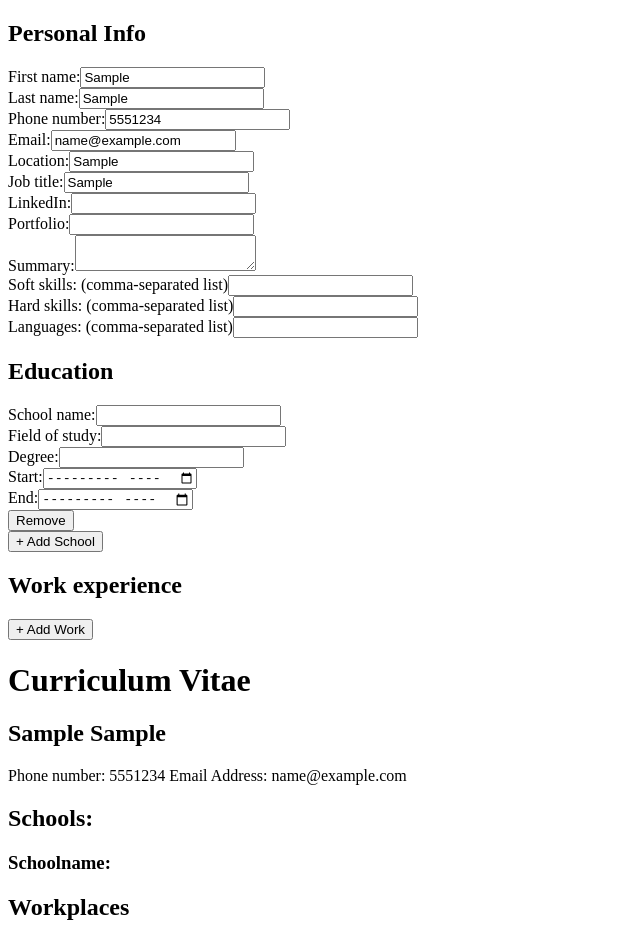
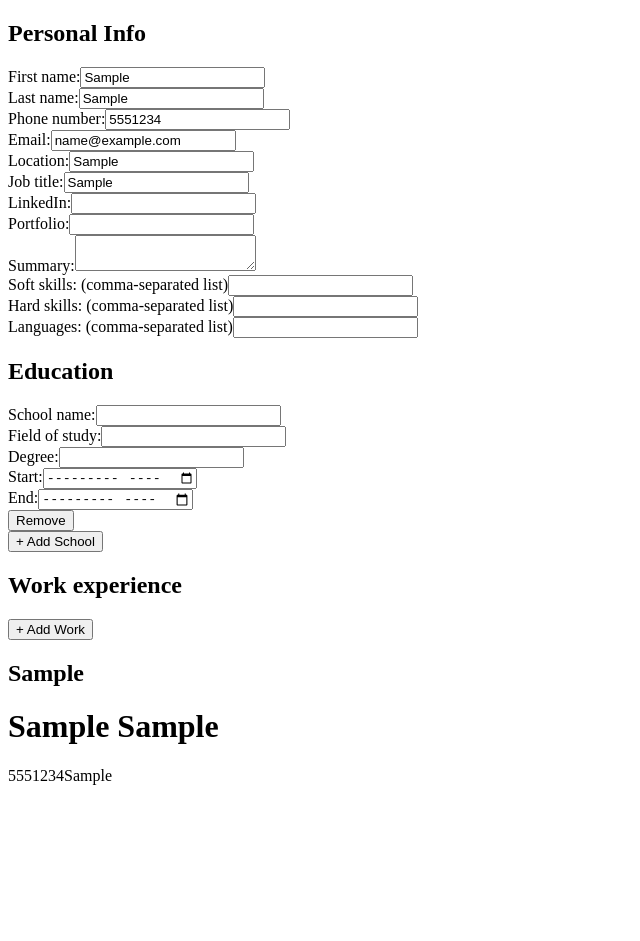
Before and after one commit to ktotopawel/cv-creator, a React (Vite) app: page / in a window 1280 px wide. Both pictures are taken after typing "Sample", "Sample", "5551234", "name@example.com", "Sample", "Sample" into the empty fields and a click on the button "+ Add School". Shown: the whole page, without its empty margins (0-640 px from the left). After the commit the page ends 800 px from the top, so only its background shows below. Built offline with nearby package versions, Linux system fonts and the light colour scheme.

Commit message:
summary heading

```diff
--- a/src/components/App.tsx
+++ b/src/components/App.tsx
@@ -1,7 +1,7 @@
 import { useState } from "react";
-import Form from "./Form";
+import Form from "./form/Form";
 import "../styles/App.css";
-import Preview from "./Preview";
+import Preview from "./preview/Preview";
 import type { PersonalType, SchoolType, WorkType } from "./types";
 
 export default function App() {
--- a/src/components/Preview.tsx
+++ /dev/null
@@ -1,60 +0,0 @@
-import { Fragment } from "react/jsx-runtime";
-import type { PersonalType, SchoolType, WorkType } from "./types";
-
-type FormProps = {
-  personalData: PersonalType;
-  schools: SchoolType[];
-  workplaces: WorkType[];
-};
-
-export default function Preview({
-  personalData: personalData,
-  schools,
-  workplaces,
-}: FormProps) {
-  return (
-    <>
-      <div>
-        <h1>Curriculum Vitae</h1>
-        <h2>
-          {personalData.firstName} {personalData.lastName}
-        </h2>
-        <p>
-          Phone number: {personalData.phoneNumber} Email Address:{" "}
-          {personalData.email}
-        </p>
-        <ul>
-          {personalData.softSkills.map((softSkill) => (
-            <li
-              key={
-                personalData.softSkills[
-                  personalData.softSkills.indexOf(softSkill)
-                ]
-              }
-            >
-              {softSkill}
-            </li>
-          ))}
-        </ul>
-        <h2>Schools:</h2>
-        {schools.map((school) => {
-          return (
-            <Fragment key={school.UUID}>
-              <h3>Schoolname:</h3>
-              <p>{school.schoolName}</p>
-            </Fragment>
-          );
-        })}
-        <h2>Workplaces</h2>
-        {workplaces.map((workplace) => {
-          return (
-            <Fragment key={workplace.UUID}>
-              <h3>Workplace Name:</h3>
-              <p>{workplace.workplace}</p>
-            </Fragment>
-          );
-        })}
-      </div>
-    </>
-  );
-}
--- a/src/components/Education.tsx
+++ b/src/components/form/Education.tsx
@@ -1,4 +1,4 @@
-import type { SchoolType, Setter } from "./types";
+import type { SchoolType, Setter } from "../types";
 
 type EducationFormProps = {
   schools: SchoolType[];
--- a/src/components/Form.tsx
+++ b/src/components/form/Form.tsx
@@ -1,6 +1,6 @@
 import Education from "./Education";
 import Personal from "./Personal";
-import type { PersonalType, SchoolType, Setter, WorkType } from "./types";
+import type { PersonalType, SchoolType, Setter, WorkType } from "../types";
 import Work from "./Work";
 
 type FormProps = {
--- a/src/components/Personal.tsx
+++ b/src/components/form/Personal.tsx
@@ -1,4 +1,4 @@
-import type { PersonalType, Setter } from "./types";
+import type { PersonalType, Setter } from "../types";
 
 type FormProps = {
   personalData: PersonalType;
--- a/src/components/Work.tsx
+++ b/src/components/form/Work.tsx
@@ -1,4 +1,4 @@
-import type { Setter, WorkType } from "./types";
+import type { Setter, WorkType } from "../types";
 
 type WorkFormProps = {
   workplaces: WorkType[];
--- /dev/null
+++ b/src/components/preview/Heading.tsx
@@ -0,0 +1,49 @@
+import type { PersonalType } from "../types";
+
+type HeadingProps = {
+  personalData: PersonalType;
+};
+
+export default function Heading({ personalData }: HeadingProps) {
+  return (
+    <>
+      <div className="heading">
+        {personalData.jobTitle !== "" && <h2>{personalData.jobTitle}</h2>}
+        <h1>
+          {personalData.firstName !== "" && (
+            <span>{personalData.firstName} </span>
+          )}
+          {personalData.lastName !== "" && (
+            <span>{personalData.lastName} </span>
+          )}
+        </h1>
+        {(personalData.phoneNumber !== "" ||
+          personalData.email !== "" ||
+          personalData.location !== "") && (
+          <div className="contact">
+            {personalData.phoneNumber !== "" && (
+              <span>{personalData.phoneNumber}</span>
+            )}
+            {personalData.location !== "" && (
+              <span>{personalData.location}</span>
+            )}
+          </div>
+        )}
+        {(personalData.linkedInAddress !== "" ||
+          personalData.portfolioAddress !== "") && (
+          <div className="links">
+            {personalData.linkedInAddress !== "" && (
+              <span>{personalData.linkedInAddress}</span>
+            )}
+            {personalData.portfolioAddress !== "" && (
+              <span>{personalData.portfolioAddress}</span>
+            )}
+          </div>
+        )}
+      </div>
+      {personalData.summary !== "" && (
+        <p className="summary">{personalData.summary}</p>
+      )}
+    </>
+  );
+}
--- /dev/null
+++ b/src/components/preview/Preview.tsx
@@ -0,0 +1,20 @@
+import type { PersonalType, SchoolType, WorkType } from "../types";
+import Heading from "./Heading";
+
+type FormProps = {
+  personalData: PersonalType;
+  schools: SchoolType[];
+  workplaces: WorkType[];
+};
+
+export default function Preview({
+  personalData: personalData,
+  schools,
+  workplaces,
+}: FormProps) {
+  return (
+    <>
+      <Heading personalData={personalData}></Heading>
+    </>
+  );
+}
```
Also changed, not shown: src/components/preview/Education.tsx (added), src/components/preview/Skills.tsx (added), src/components/preview/Work.tsx (added).
